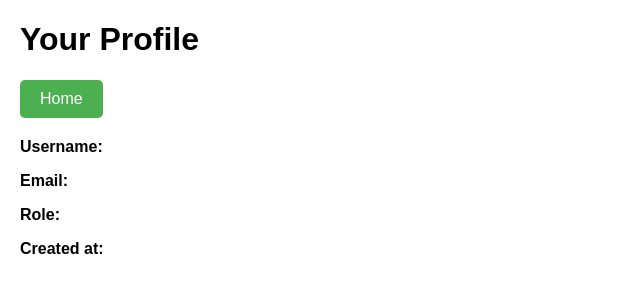
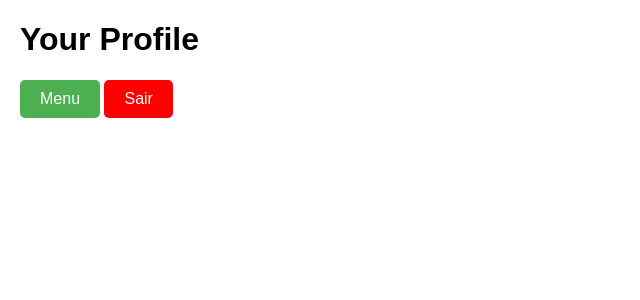
Before and after one commit to IsabelaYabe/engenharia_de_software, a Flask app: page /user_profile in a window 1280 px wide. Shown: the top 300 px of the page, without its empty margins (0-640 px from the left). Run offline with Flask 3, Linux system fonts and the light colour scheme; data that the repository does not hold is empty; parts of the project's set-up code (start-up, migrations or seed data) failed here and were passed over.

Commit message:
User Profile donw

```diff
--- a/src/app.py
+++ b/src/app.py
@@ -25,6 +25,8 @@ def index():
     """
     Render the home page with buttons to other pages.
     """
+    active_user['username'] = None
+    active_user['user_type'] = None
     return render_template('index.html')
 
 @app.route('/register', methods=['POST'])
@@ -117,11 +119,10 @@ def get_user_info():
         "birthdate": info[6],
         "phone_number": info[7],
         "address": info[8],
+        "budget": info[9],
         "user_type": user_type
     }
-    if info:
-        info = info[0]
-    return jsonify(info)
+    return jsonify(response)
 
 
 @app.route('/menu')
--- a/src/static/js/user_profile.js
+++ b/src/static/js/user_profile.js
@@ -4,13 +4,16 @@ function createBio(bio) {
     widget.className = 'bio-widget';
     console.log(bio);
     widget.innerHTML = `
-        <h3>${bio[1]}</h3>
-        <p>${bio[2]}</p>
-        <p>Price: ${bio[3]}</p>
-        <p>Quantity: ${bio[4]}</p>
-        <button class="btn btn-primary">Add to Cart</button>
+        <h3 style="padding-left: 50px;">${bio["username"]}</h3>
+        <p style="padding-left: 50px;">${bio["email"]}</p>
+        <p style="padding-left: 50px;">Name: ${bio["first_name"]} ${bio["last_name"]}</p>
+        <p style="padding-left: 50px;">Birthday: ${bio["birthdate"]}</p>
+        <p style="padding-left: 50px;">Phone: ${bio["phone_number"]}</p>
+        <p style="padding-left: 50px;">Address: ${bio["address"]}</p>
+        <p style="padding-left: 50px;">Budget: ${bio["budget"]}</p>
+        <p style="padding-left: 50px;">Role: ${bio["user_type"]}</p>
     `;
-    return widget;
+    document.body.appendChild(widget);
 }
 
 // Modify fetchVmInfo to use displayProductWidgets
--- a/src/templates/comment.html
+++ b/src/templates/comment.html
@@ -44,7 +44,8 @@
 
     <!-- Home button -->
     <div class="button-container">
-        <button onclick="window.location.href='/'">Home</button>
+        <button onclick="window.location.href='/menu'">Menu</button>
+        <button onclick="window.location.href='/'" style="background-color: red;">Sair</button>
     </div>
 
     <div>
--- a/src/templates/complaints.html
+++ b/src/templates/complaints.html
@@ -61,7 +61,8 @@
 
     <!-- Home button -->
     <div class="button-container">
-        <button onclick="window.location.href='/'">Home</button>
+        <button onclick="window.location.href='/menu'">Menu</button>
+        <button onclick="window.location.href='/'" style="background-color: red;">Sair</button>
     </div>
 
 
--- a/src/templates/complaints_viewer_manager.html
+++ b/src/templates/complaints_viewer_manager.html
@@ -44,7 +44,8 @@
 
     <!-- Home button -->
     <div class="button-container">
-        <button onclick="window.location.href='/'">Home</button>
+        <button onclick="window.location.href='/menu'">Menu</button>
+        <button onclick="window.location.href='/'" style="background-color: red;">Sair</button>
     </div>
 
     <!-- Hidden input field for vending machine ID -->
--- a/src/templates/menu.html
+++ b/src/templates/menu.html
@@ -33,6 +33,11 @@
 <h1>Welcome to the Central Page</h1>
 
 <div class="button-container">
+    <button onclick="window.location.href='/'" style="background-color: red;">Sair</button>
+</div>
+
+
+<div class="button-container">
     <button onclick="window.location.href='/user_profile'">Go to your User Page</button>
     <button onclick="window.location.href='/vms'">Go to Vending Machines</button>
     <button onclick="window.location.href='/stock'">Go to Stock</button>
--- a/src/templates/stock.html
+++ b/src/templates/stock.html
@@ -46,7 +46,8 @@
 
     <!-- Home button -->
     <div class="button-container">
-        <button onclick="window.location.href='/'">Home</button>
+        <button onclick="window.location.href='/menu'">Menu</button>
+        <button onclick="window.location.href='/'" style="background-color: red;">Sair</button>
     </div>
 
     <table>
--- a/src/templates/user_profile.html
+++ b/src/templates/user_profile.html
@@ -46,21 +46,11 @@
 
     <!-- Home button -->
     <div class="button-container">
-        <button onclick="window.location.href='/'">Home</button>
+        <button onclick="window.location.href='/menu'">Menu</button>
+        <button onclick="window.location.href='/'" style="background-color: red;">Sair</button>
     </div>
 
-    <p>
-        <strong>Username:</strong> <span id="username"></span>
-    </p>
-    <p>
-        <strong>Email:</strong> <span id="email"></span>
-    </p>
-    <p>
-        <strong>Role:</strong> <span id="role"></span>
-    </p>
-    <p>
-        <strong>Created at:</strong> <span id="created-at"></span>
-    </p>
+
 
     <style>
         .product-widgets {
--- a/src/templates/vm_profile.html
+++ b/src/templates/vm_profile.html
@@ -46,8 +46,9 @@
 
     <!-- Home button -->
     <div class="button-container">
-        <button onclick="window.location.href='/'">Home</button>
+        <button onclick="window.location.href='/menu'">Menu</button>
         <button onclick="window.location.href='/vms'">Voltar</button>
+        <button onclick="window.location.href='/'" style="background-color: red;">Sair</button>
     </div>
 
     <div id="product-widgets" class="product-widgets">
--- a/src/templates/vms.html
+++ b/src/templates/vms.html
@@ -46,7 +46,8 @@
 
     <!-- Home button -->
     <div class="button-container">
-        <button onclick="window.location.href='/'">Home</button>
+        <button onclick="window.location.href='/menu'">Menu</button>
+        <button onclick="window.location.href='/'" style="background-color: red;">Sair</button>
     </div>
 
     <table>
```
